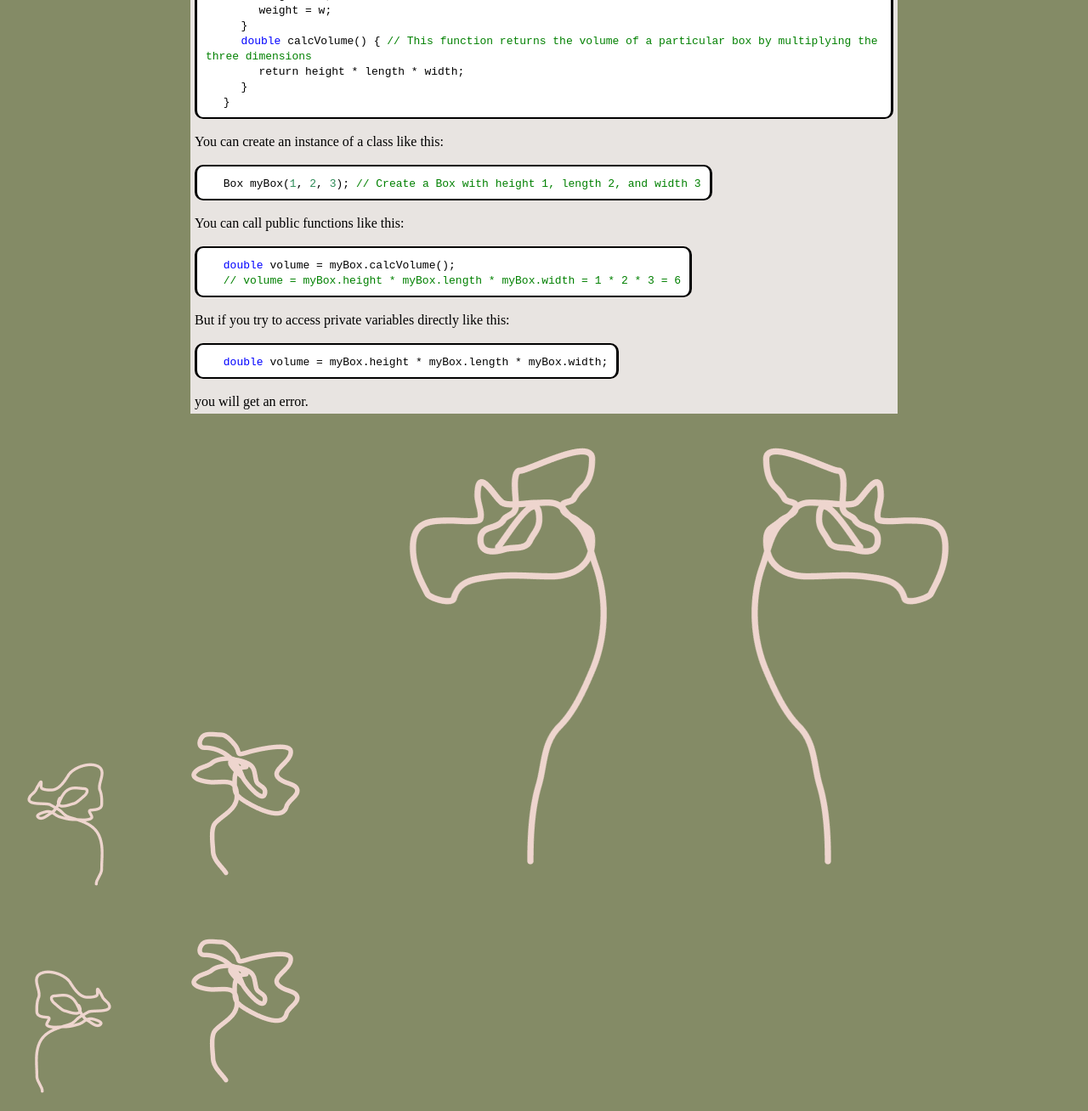
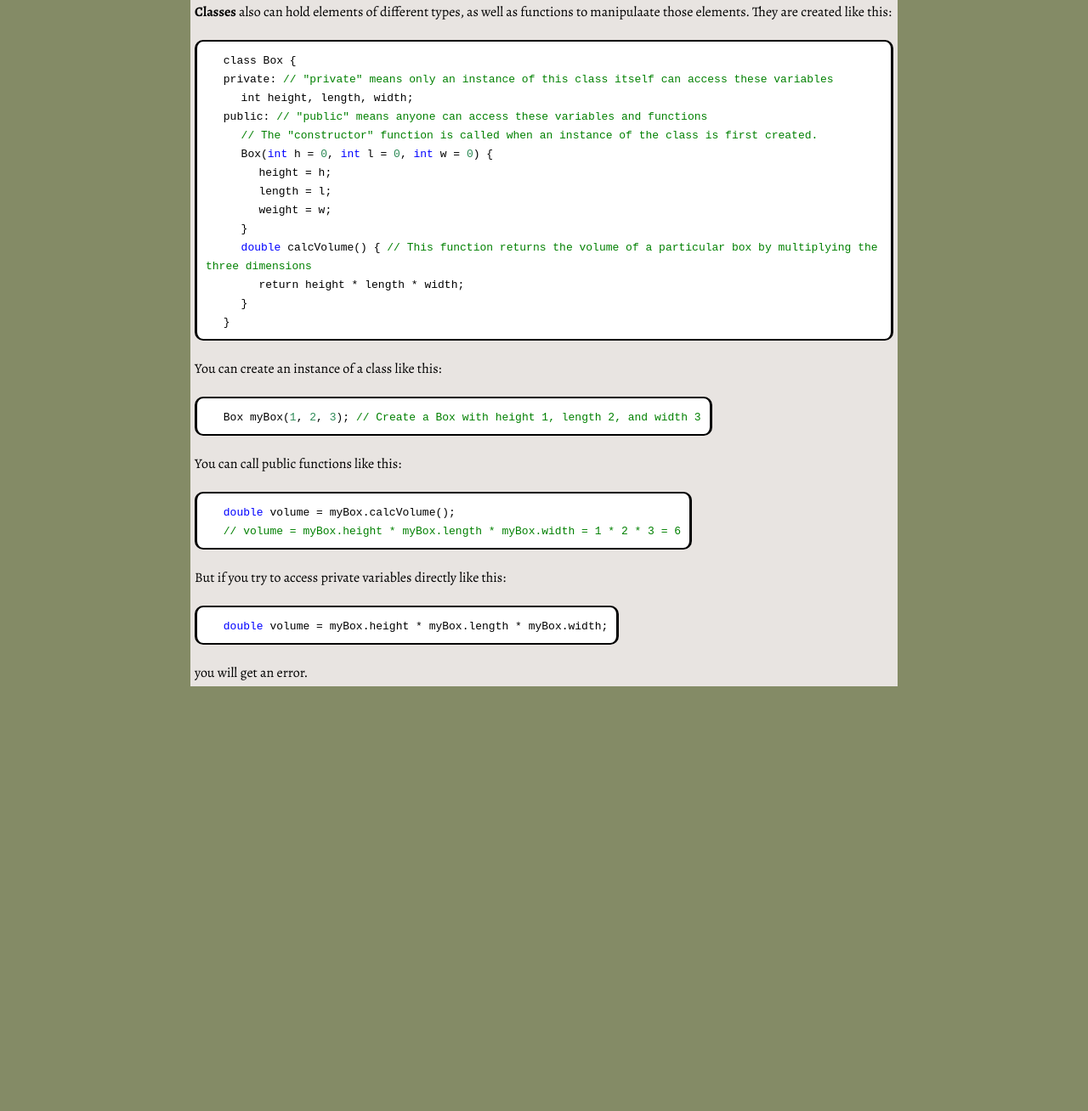
Before and after one commit to MaddieG934/Computer-Science-Tutoring-Website, a plain HTML site: page 106lesson.html in a window 1280 px wide. Shown: the part 1448-2756 px from the top of the page at 85% size. After the commit the page ends 2256 px from the top, so only its background shows below. Drawn offline with nearby package versions, Linux system fonts and the light colour scheme.

Commit message:
font change for all main content

```diff
--- a/106lesson.html
+++ b/106lesson.html
@@ -160,11 +160,12 @@
             </div>
         </div>
     </div>
-    <img src="img/flower1.png" alt="Flower Decor" class="left1">
+
+    <!--<img src="img/flower1.png" alt="Flower Decor" class="left1">
     <img src="img/flower2.png" alt="Flower Decor" class="left2">
     <img src="img/flower3.png" alt="Flower Decor" class="left3">
     <img src="img/flower3INV.png" alt="Flower Decor" class="right1">
     <img src="img/flower1INV.png" alt="Flower Decor" class="right2">
-    <img src="img/flower2.png" alt="Flower Decor" class="right3">
+    <img src="img/flower2.png" alt="Flower Decor" class="right3">-->
 </body>
 </html>
--- a/style.css
+++ b/style.css
@@ -391,6 +391,7 @@ ul li.Login {
 #maincontent {
 	background-color: #E8E4E1;
 	min-height: 1200px;
+	font-family:'Alegreya';
 }
 
 #lessoncontent {
```
Lines whose indentation alone changed are shown as unchanged.
